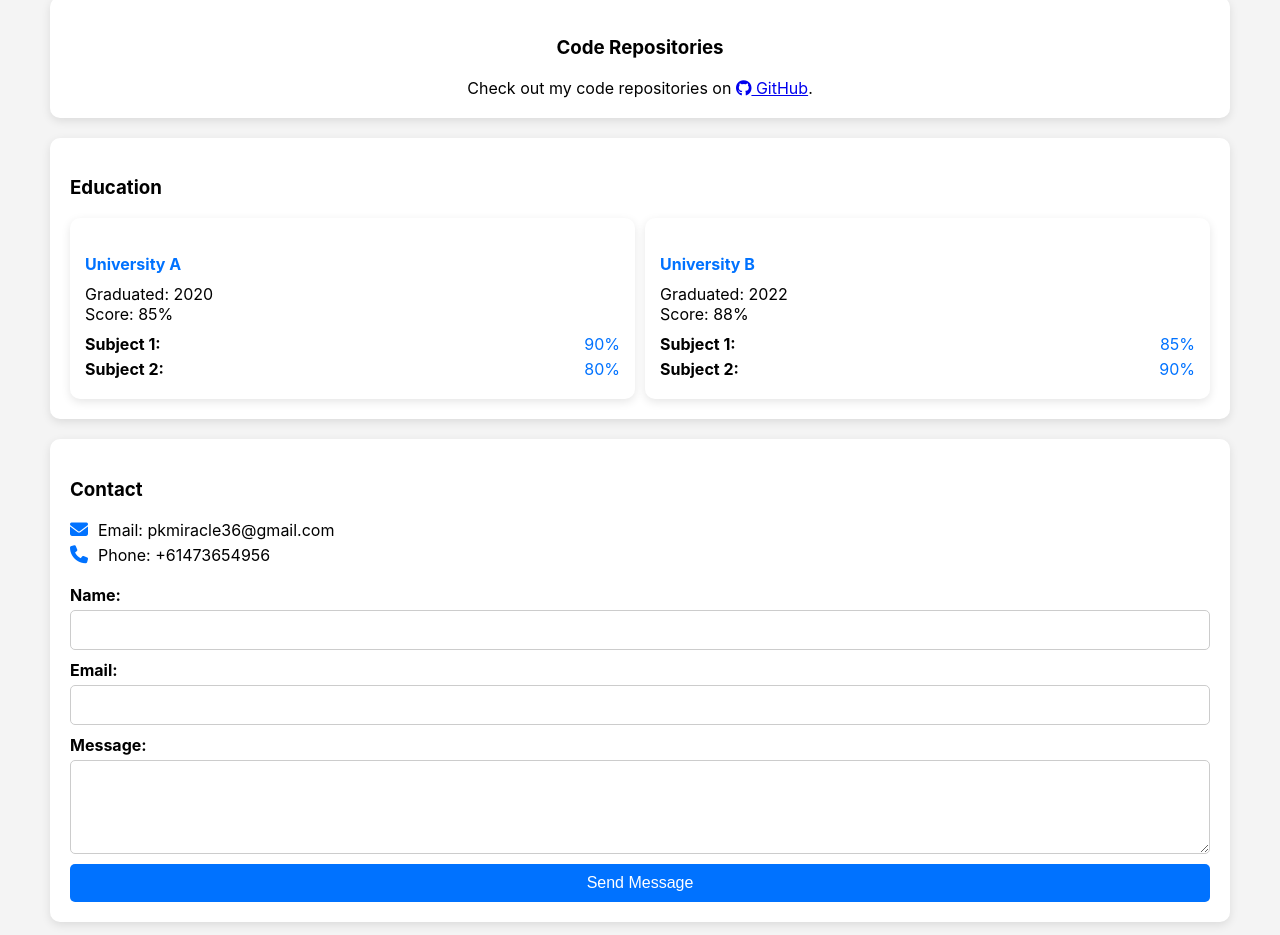
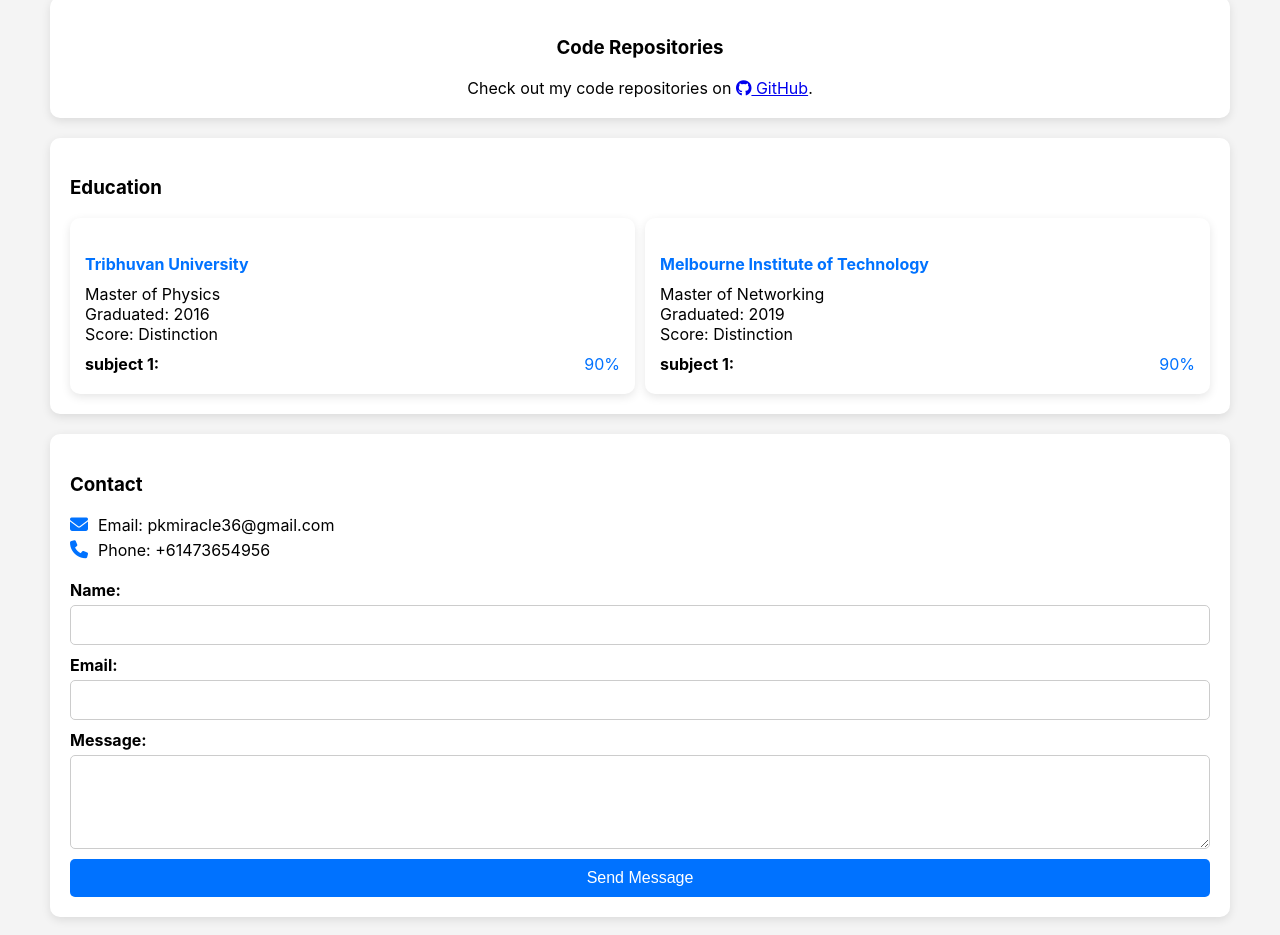
Before and after one commit to prabinkc2046/prabin-portfolio, a React (Create React App) app: page / in a window 1280 px wide. Shown: the part 4640-5575 px from the top of the page. Built offline with nearby package versions, Linux system fonts and the light colour scheme.

Commit message:
Refactored education section

```diff
--- a/src/App.css
+++ b/src/App.css
@@ -27,56 +27,6 @@
 .card:hover {
   transform: perspective(1000px) rotateX(-3deg) rotateY(3deg); /* Subtle hover effect */
   box-shadow: 0 10px 20px rgba(0, 0, 0, 0.15); /* Slightly stronger shadow */
-}
-
-/* Education Section */
-.education {
-  padding: 20px;
-}
-
-.education-card-container {
-  display: grid;
-  grid-template-columns: repeat(auto-fit, minmax(300px, 1fr));
-  row-gap: 10px;
-}
-.education-card {
-  background: #fff;
-  border-radius: 10px;
-  box-shadow: 0 3px 10px rgba(0, 0, 0, 0.1);
-  /* margin-bottom: 20px; */
-  padding: 15px;
-  opacity: 0;
-  animation: fadeInUp 0.7s ease-in-out forwards;
-
-}
-
-.education-card h4 {
-  margin-bottom: 10px;
-  color: #0072ff;
-}
-
-.education-card i {
-  font-size: 24px; /* Size of the icon */
-  color: #0072ff; /* Icon color */
-  margin-right: 10px;
-}
-
-.subjects {
-  margin-top: 10px;
-}
-
-.subject {
-  display: flex;
-  justify-content: space-between;
-  margin: 5px 0;
-}
-
-.subject-name {
-  font-weight: bold;
-}
-
-.subject-score {
-  color: #0072ff;
 }
 
 /* Contact Section */
@@ -150,33 +100,6 @@
     opacity: 1;
     transform: translateY(0);
   }
-}
-
-/* Experience Section */
-.experience {
-  padding: 20px;
-}
-
-.experience-container {
-  /* display: flex;
-  flex-direction: column;
-  gap: 20px; */
-
-  display: grid;
-  grid-template-columns: repeat(auto-fit, minmax(300px, 1fr));
-  row-gap: 20px;
-}
-
-.experience-card {
-  background: #fff;
-  border-radius: 10px;
-  box-shadow: 0 3px 10px rgba(0, 0, 0, 0.1);
-  padding: 15px;
-}
-
-.experience-card h4 {
-  color: #0072ff;
-  margin-bottom: 10px;
 }
 
 /* Testimony Section */
--- a/src/App.js
+++ b/src/App.js
@@ -13,7 +13,7 @@ import Projects from "./components/Projects/Projects";
 import Skills from "./components/Skills/Skills";
 import PersonalInfo from "./components/PersonalInfo/PersonalInfo";
 import Experience from "./components/Experience/Experience";
-
+import Education from "./components/Education/Education";
 function App() {
 
 const form = useRef();
@@ -118,40 +118,8 @@ const [formData, setFormData] = useState({
         </p>
       </section>
 
-      <section id="education" className="card education fade-in">
-        <h3>Education</h3>
-       <div className="education-card-container">
-       <div className="education-card">
-          <h4>University A</h4>
-          <p>Graduated: 2020</p>
-          <p>Score: 85%</p>
-          <div className="subjects">
-            <div className="subject">
-              <span className="subject-name">Subject 1:</span>
-              <span className="subject-score">90%</span>
-            </div>
-            <div className="subject">
-              <span className="subject-name">Subject 2:</span>
-              <span className="subject-score">80%</span>
-            </div>
-          </div>
-        </div>
-        <div className="education-card">
-          <h4>University B</h4>
-          <p>Graduated: 2022</p>
-          <p>Score: 88%</p>
-          <div className="subjects">
-            <div className="subject">
-              <span className="subject-name">Subject 1:</span>
-              <span className="subject-score">85%</span>
-            </div>
-            <div className="subject">
-              <span className="subject-name">Subject 2:</span>
-              <span className="subject-score">90%</span>
-            </div>
-          </div>
-        </div>
-       </div>
+      <section id="education">
+        <Education />
       </section>
 
       <section id="contact" className="card contact fade-in">
--- /dev/null
+++ b/src/components/Education/Education.css
@@ -0,0 +1,86 @@
+.card {
+    background: #fff;
+    border-radius: 10px;
+    box-shadow: 0 3px 10px rgba(0, 0, 0, 0.1); /* Subtle shadow */
+    margin-bottom: 20px;
+    padding: 20px;
+    transform: perspective(1000px) rotateX(0deg) rotateY(0deg);
+    transition: transform 0.2s ease-in-out, box-shadow 0.2s ease-in-out;
+    opacity: 0;
+    animation: fadeInUp 0.5s ease-in-out forwards;
+  }
+
+  .card:hover {
+    transform: perspective(1000px) rotateX(-3deg) rotateY(3deg); /* Subtle hover effect */
+    box-shadow: 0 10px 20px rgba(0, 0, 0, 0.15); /* Slightly stronger shadow */
+  }
+
+  .education {
+    padding: 20px;
+  }
+
+  .education-card-container {
+    display: grid;
+    grid-template-columns: repeat(auto-fit, minmax(300px, 1fr));
+    row-gap: 10px;
+  }
+  .education-card {
+    background: #fff;
+    border-radius: 10px;
+    box-shadow: 0 3px 10px rgba(0, 0, 0, 0.1);
+    /* margin-bottom: 20px; */
+    padding: 15px;
+    opacity: 0;
+    animation: fadeInUp 0.7s ease-in-out forwards;
+
+  }
+
+  .education-card h4 {
+    margin-bottom: 10px;
+    color: #0072ff;
+  }
+
+  .education-card i {
+    font-size: 24px; /* Size of the icon */
+    color: #0072ff; /* Icon color */
+    margin-right: 10px;
+  }
+
+  .subjects {
+    margin-top: 10px;
+  }
+
+  .subject {
+    display: flex;
+    justify-content: space-between;
+    margin: 5px 0;
+  }
+
+  .subject-name {
+    font-weight: bold;
+  }
+
+  .subject-score {
+    color: #0072ff;
+  }
+
+
+
+/* Mobile-First Approach */
+@media (min-width: 600px) {
+    .education-card-container {
+      display: grid;
+      grid-template-columns: repeat(auto-fit, minmax(300px, 1fr));
+      gap: 10px;
+    }
+
+  }
+
+  @media (min-width: 735px){
+
+
+  }
+
+  @media (min-width: 900px) {
+
+  }
--- /dev/null
+++ b/src/components/Education/Education.js
@@ -0,0 +1,44 @@
+import React from 'react'
+import './Education.css'
+
+export default function Education() {
+    const universities = [
+        {name:'Tribhuvan University', degree:'Master of Physics', finishedYear: '2016', score:'Distinction', subjects:[{name:'subject 1', score:'90%'}]},
+        {name:'Melbourne Institute of Technology', degree: 'Master of Networking', finishedYear: '2019', score:'Distinction', subjects:[{name:'subject 1', score:'90%'}]}
+    ]
+  return (
+    <>
+    <div className="card education fade-in">
+        <h3>Education</h3>
+        <div className="education-card-container">
+
+        {universities.map((uni, index) => (
+            <div className="education-card">
+
+                            <div key={index}>
+                                <h4>{uni.name}</h4>
+                                <p>{uni.degree}</p>
+                                <p>Graduated: {uni.finishedYear}</p>
+                                <p>Score: {uni.score}</p>
+                            </div>
+                            <div key={index} className="subjects">
+                            {uni.subjects.map((sub, index) => (
+
+                                <div key={index} className="subject">
+                                    <span className="subject-name">{sub.name}:</span>
+                                    <span className="subject-score">{sub.score}</span>
+                                </div>
+
+        ))}
+          </div>
+    </div>
+
+         ))}
+
+
+
+       </div>
+      </div>
+    </>
+  )
+}
```
